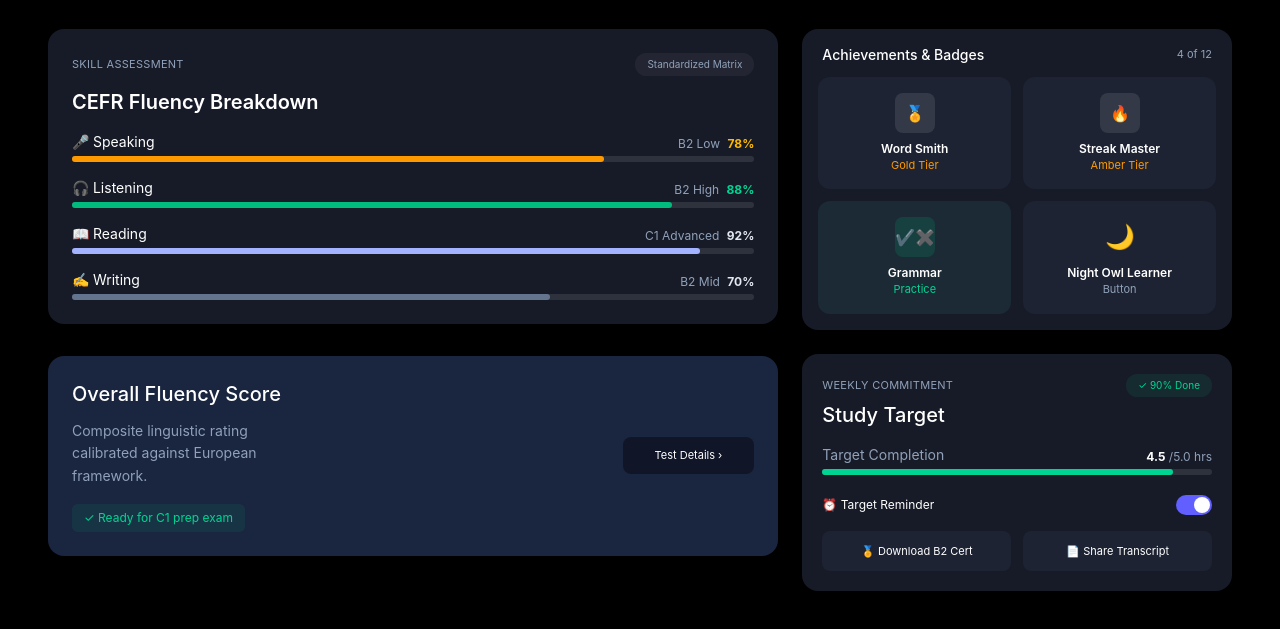
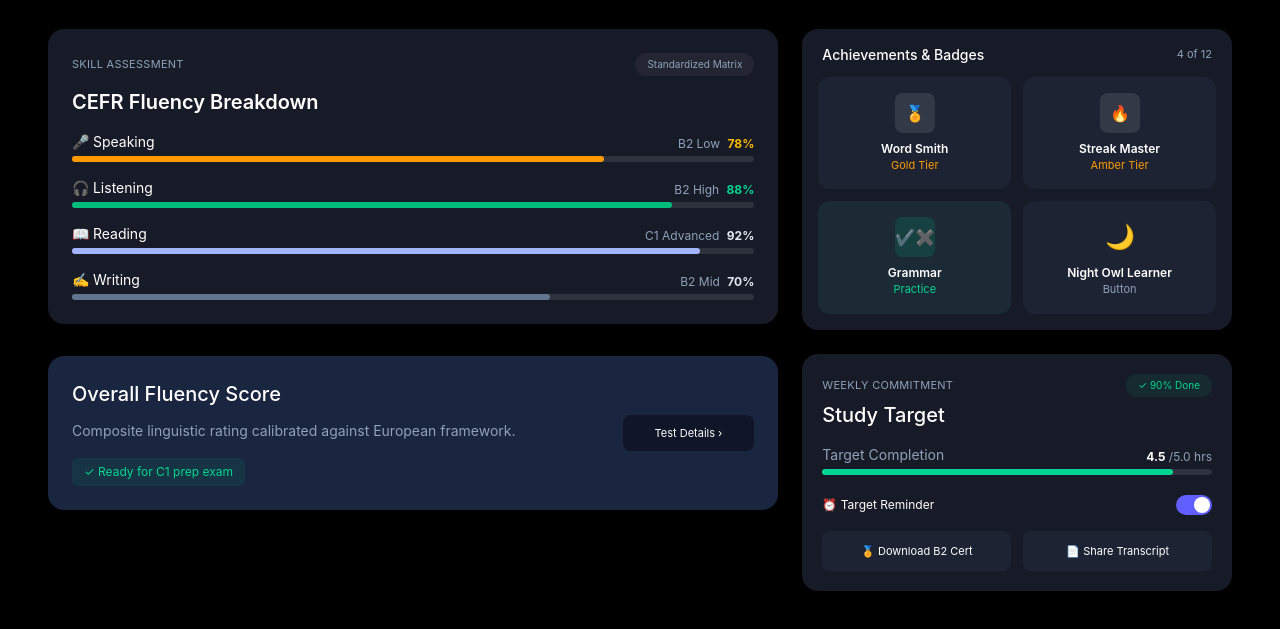
Before and after one commit to RT-Learnig/RT-Learning, a website: page Pages/Profile.html in a window 1280 px wide. Shown: the part 525-1154 px from the top of the page. Drawn offline with Linux system fonts and the light colour scheme.

Commit message:
fix/feature profile-page

```diff
--- a/Pages/Profile.html
+++ b/Pages/Profile.html
@@ -260,7 +260,7 @@
                 <div class="flex flex-wrap items-center justify-between gap-4 rounded-2xl bg-[#1a2540] p-6 mt-8">
                     <div>
                         <h2 class="text-xl font-medium">Overall Fluency Score</h2>
-                        <p class="mt-3 max-w-[200px] text-sm leading-relaxed text-slate-400">Composite linguistic rating
+                        <p class="mt-3 max-w-full text-sm leading-relaxed text-slate-400">Composite linguistic rating
                             calibrated against European framework.</p>
                         <span
                             class="mt-4 inline-block rounded-md bg-emerald-500/10 px-3 py-1.5 text-xs text-emerald-400">✓
```
Also changed, not shown: css/output.css.
